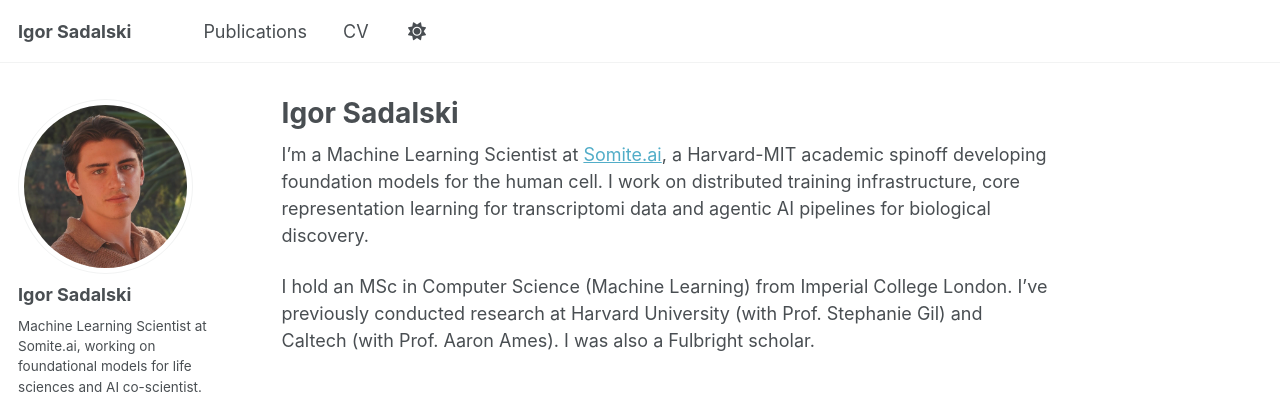
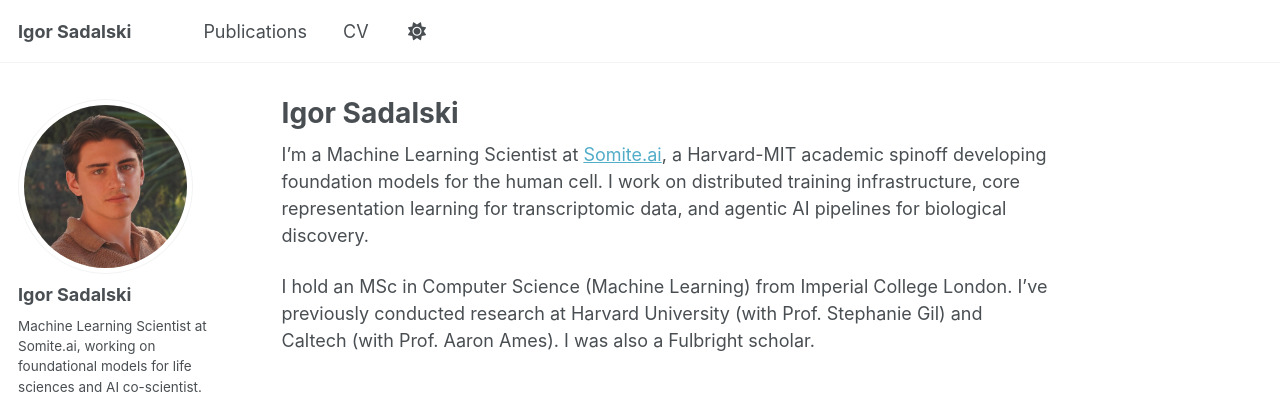
Before and after one commit to igor-sadalski/igor-sadalski.github.io, a Jekyll site: the page built from _pages/about.md, in a window 1280 px wide. Shown: the top 394 px of the page. Built offline with Jekyll 4.4.1, drawn with Linux system fonts in a browser that asks for light colours; a script bundle is joined from its source files by our own code; library files that are not in the unit come from our copies.

```diff
--- a/_pages/about.md
+++ b/_pages/about.md
@@ -7,6 +7,6 @@
   - /about.html
 ---
 
-I'm a Machine Learning Scientist at [Somite.ai](https://somite.ai), a Harvard-MIT academic spinoff developing foundation models for the human cell. I work on distributed training infrastructure, core representation learning for transcriptomi data and agentic AI pipelines for biological discovery.
+I'm a Machine Learning Scientist at [Somite.ai](https://somite.ai), a Harvard-MIT academic spinoff developing foundation models for the human cell. I work on distributed training infrastructure, core representation learning for transcriptomic data, and agentic AI pipelines for biological discovery.
 
 I hold an MSc in Computer Science (Machine Learning) from Imperial College London. I've previously conducted research at Harvard University (with Prof. Stephanie Gil) and Caltech (with Prof. Aaron Ames). I was also a Fulbright scholar.
```
Also changed, not shown: _publications/2024-icra-generative-modelling-residuals.md (+1 -1 lines), _publications/2025-icml-workshop-scaling-noise-scaling-laws.md (+2 -2 lines), _publications/2025-nature-biotech-measurement-noise-scaling.md (+1 -1 lines), _publications/2026-icml-encoding-strategies-single-cell.md (+3 -3 lines).
